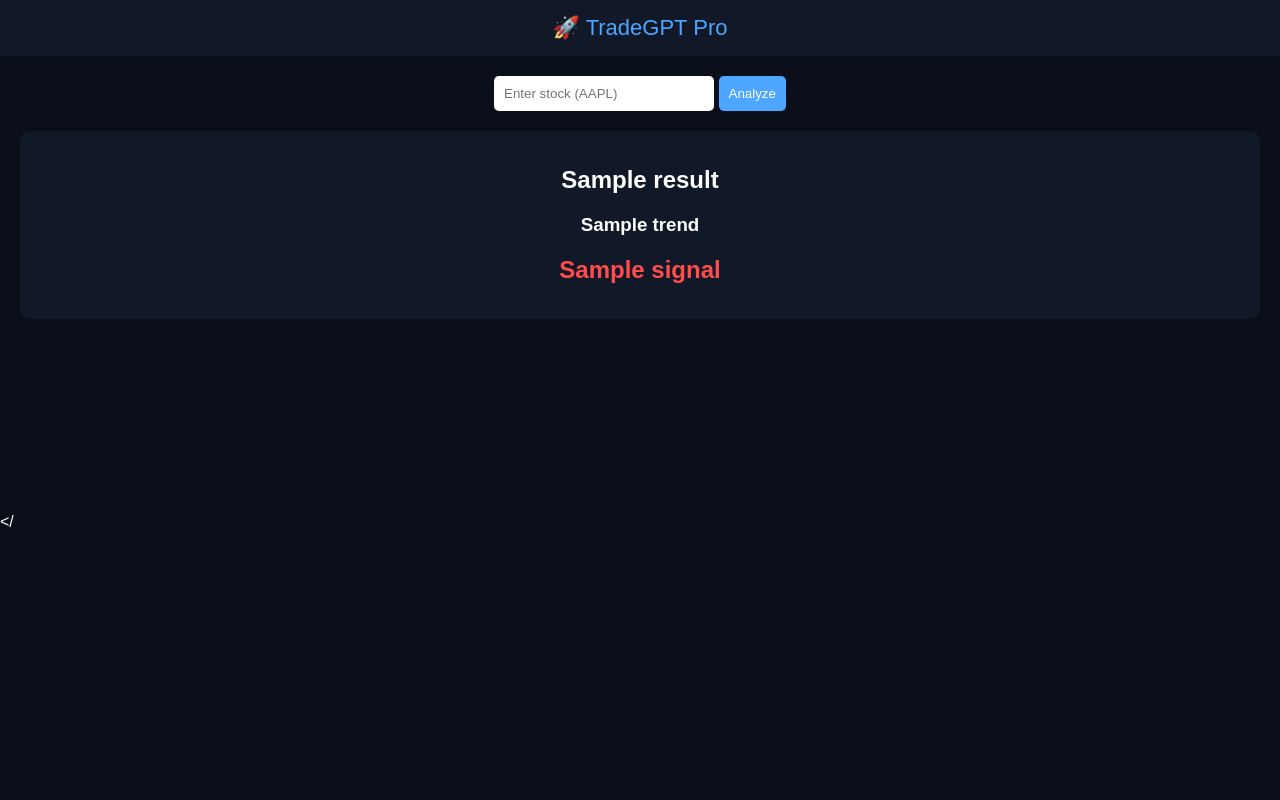
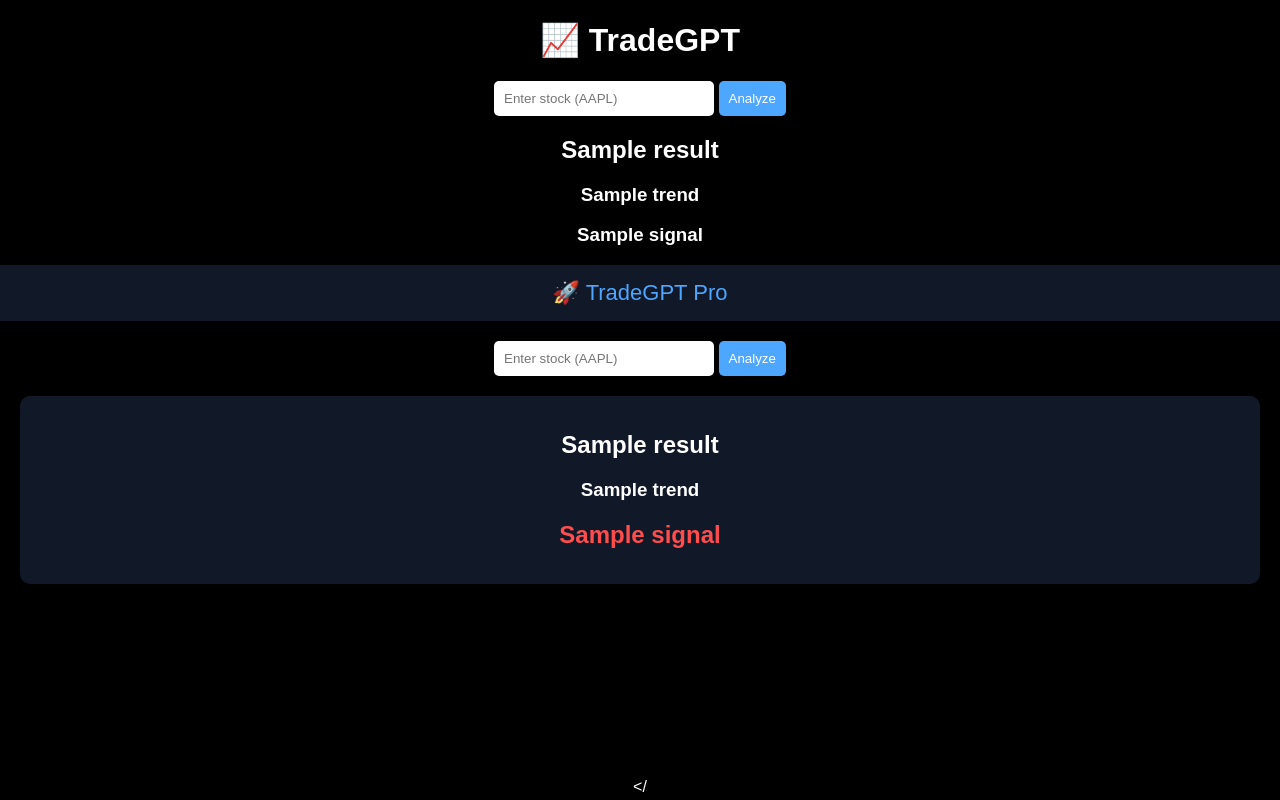
Before and after one commit to MKTKING631/TradeGPT, a Python web app: template templates/index.html in a window 1280 px wide. Run offline with Jinja, Linux system fonts and the light colour scheme; the template is opened without the code that fills it: most values are stand-ins (such as "Sample title", 1, 10 or a date in 2020); a map, chart or similar area stays blank.

Commit message:
Update index.html

```diff
--- a/templates/index.html
+++ b/templates/index.html
@@ -1,4 +1,24 @@
+<!DOCTYPE html>
+<html>
+<head>
+    <title>TradeGPT</title>
+</head>
 
+<body style="background:black;color:white;text-align:center;">
+
+<h1>📈 TradeGPT</h1>
+
+<form method="POST">
+    <input name="stock" placeholder="Enter stock (AAPL)" required>
+    <button type="submit">Analyze</button>
+</form>
+
+<h2>{{ result }}</h2>
+<h3>{{ trend }}</h3>
+<h3>{{ signal }}</h3>
+
+</body>
+</html>
 
 
 
```
